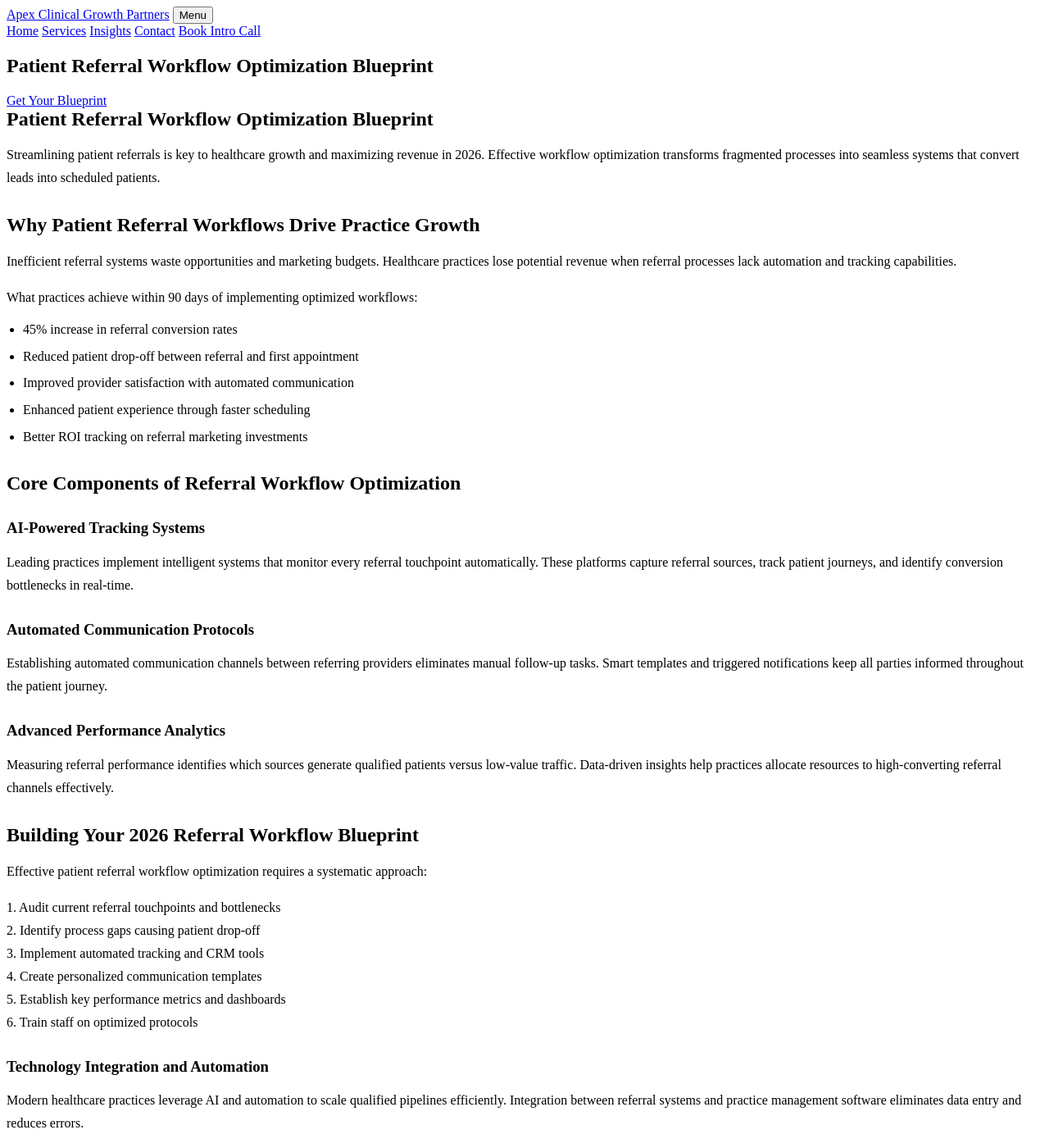
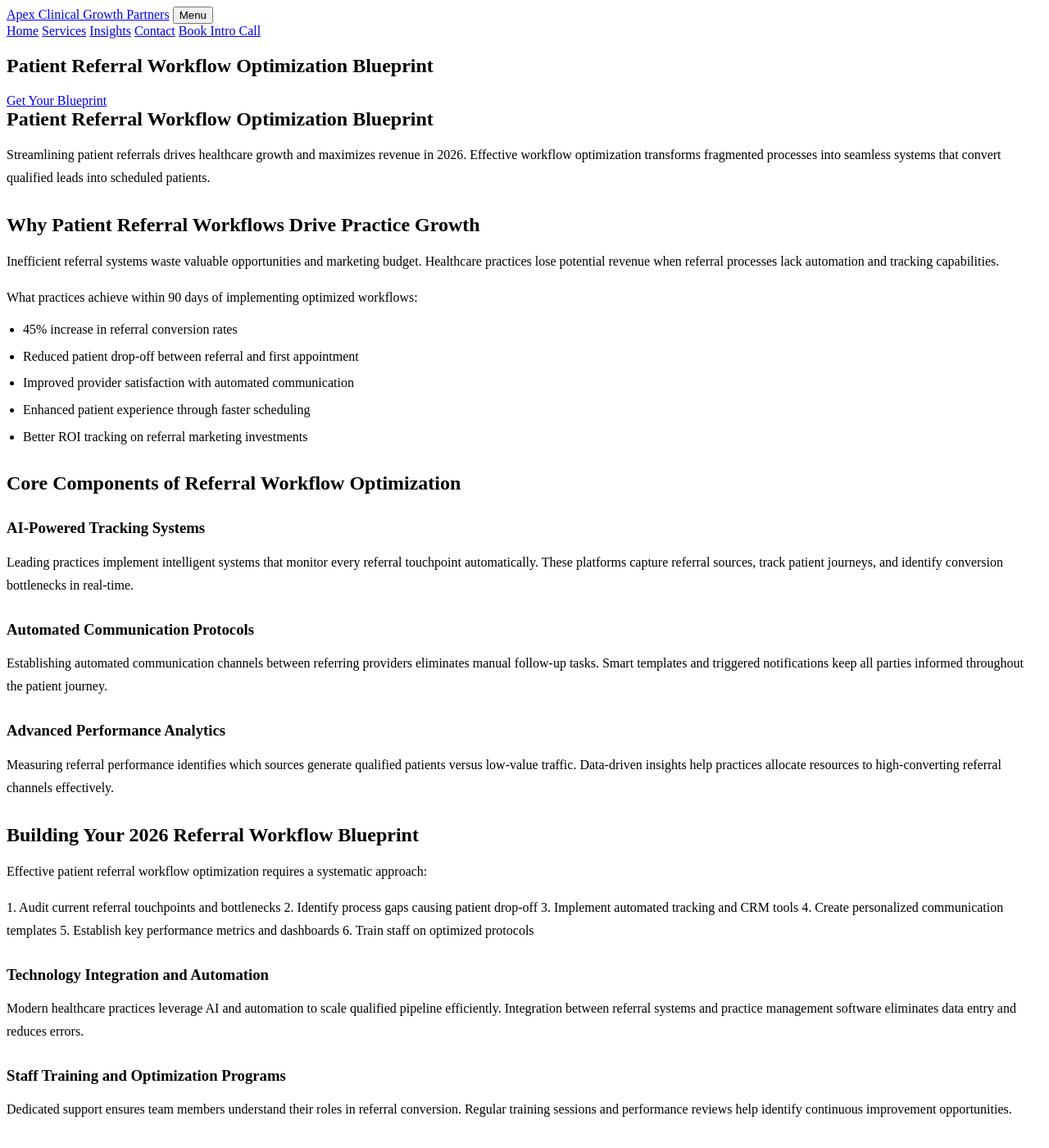
Before and after one commit to prjctlphbt/orbitr-canary-angular-20260228, a Jekyll site: the page patient-referral-workflow-blueprint.html, which Jekyll copies as it is, in a window 1280 px wide and 1400 px high. Shown: the whole window at 82% size. Built offline with Jekyll 4.4.1, drawn with Linux system fonts in a browser that asks for light colours.

Commit message:
Rollback: Revert changes to patient-referral-workflow-blueprint.html

```diff
--- a/patient-referral-workflow-blueprint.html
+++ b/patient-referral-workflow-blueprint.html
@@ -7,6 +7,7 @@
 <meta content="Optimize your patient referral workflow with Apex Clinical Growth Partners. Streamline processes, reduce delays, and boost referral volume by 40% in 2026. Get your blueprint today." name="description"/>
 <title>Patient Referral Workflow Optimization Blueprint | 2026 Guide</title>
 <style>
+
 
 /* Minimal functional styles (accordion, forms only) */
 
@@ -48,7 +49,7 @@
  box-sizing: border-box;
 }
 
-</style>
+ </style>
 <style id="orbitr-generated-content-style">
 .orbitr-generated-content > * {
  margin: 0;
@@ -108,9 +109,9 @@
 <section class="landing-content">
 <div class="container orbitr-generated-content">
 <h1>Patient Referral Workflow Optimization Blueprint</h1>
-<p>Streamlining patient referrals is key to healthcare growth and maximizing revenue in 2026. Effective workflow optimization transforms fragmented processes into seamless systems that convert leads into scheduled patients.</p>
+<p>Streamlining patient referrals drives healthcare growth and maximizes revenue in 2026. Effective workflow optimization transforms fragmented processes into seamless systems that convert qualified leads into scheduled patients.</p>
 <h2>Why Patient Referral Workflows Drive Practice Growth</h2>
-<p>Inefficient referral systems waste opportunities and marketing budgets. Healthcare practices lose potential revenue when referral processes lack automation and tracking capabilities.</p>
+<p>Inefficient referral systems waste valuable opportunities and marketing budget. Healthcare practices lose potential revenue when referral processes lack automation and tracking capabilities.</p>
 <p>What practices achieve within 90 days of implementing optimized workflows:</p>
 <ul>
 <li>45% increase in referral conversion rates</li>
@@ -128,14 +129,14 @@
 <p>Measuring referral performance identifies which sources generate qualified patients versus low-value traffic. Data-driven insights help practices allocate resources to high-converting referral channels effectively.</p>
 <h2>Building Your 2026 Referral Workflow Blueprint</h2>
 <p>Effective patient referral workflow optimization requires a systematic approach:</p>
-<p>1. Audit current referral touchpoints and bottlenecks<br/>
-2. Identify process gaps causing patient drop-off<br/>
-3. Implement automated tracking and CRM tools<br/>
-4. Create personalized communication templates<br/>
-5. Establish key performance metrics and dashboards<br/>
+<p>1. Audit current referral touchpoints and bottlenecks
+2. Identify process gaps causing patient drop-off
+3. Implement automated tracking and CRM tools
+4. Create personalized communication templates
+5. Establish key performance metrics and dashboards
 6. Train staff on optimized protocols</p>
 <h3>Technology Integration and Automation</h3>
-<p>Modern healthcare practices leverage AI and automation to scale qualified pipelines efficiently. Integration between referral systems and practice management software eliminates data entry and reduces errors.</p>
+<p>Modern healthcare practices leverage AI and automation to scale qualified pipeline efficiently. Integration between referral systems and practice management software eliminates data entry and reduces errors.</p>
 <h3>Staff Training and Optimization Programs</h3>
 <p>Dedicated support ensures team members understand their roles in referral conversion. Regular training sessions and performance reviews help identify continuous improvement opportunities.</p>
 <h2>Measuring Referral Workflow Success</h2>
@@ -186,6 +187,6 @@
  button.parentElement.classList.toggle('active');
  });
  });
-</script>
+ </script>
 </body>
 </html>
```
